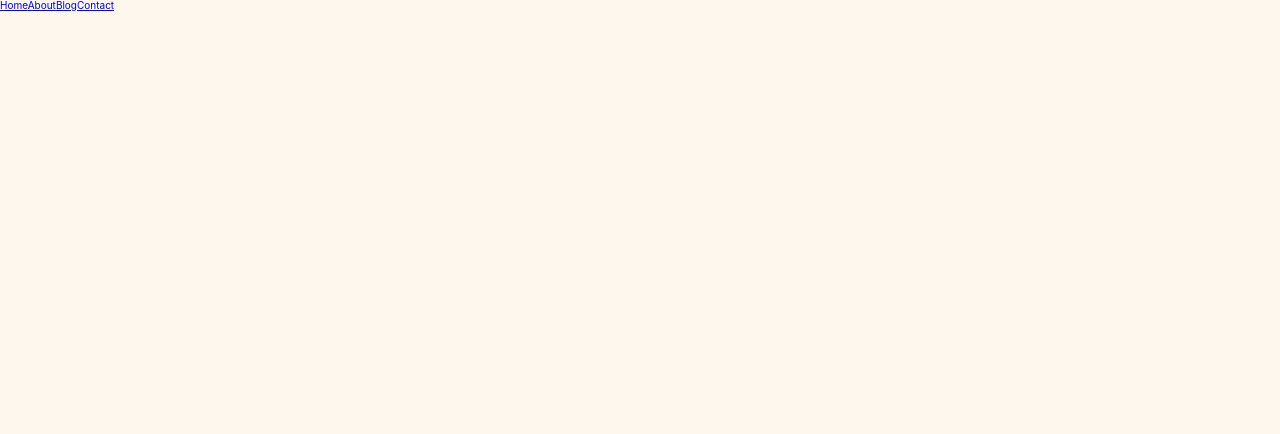
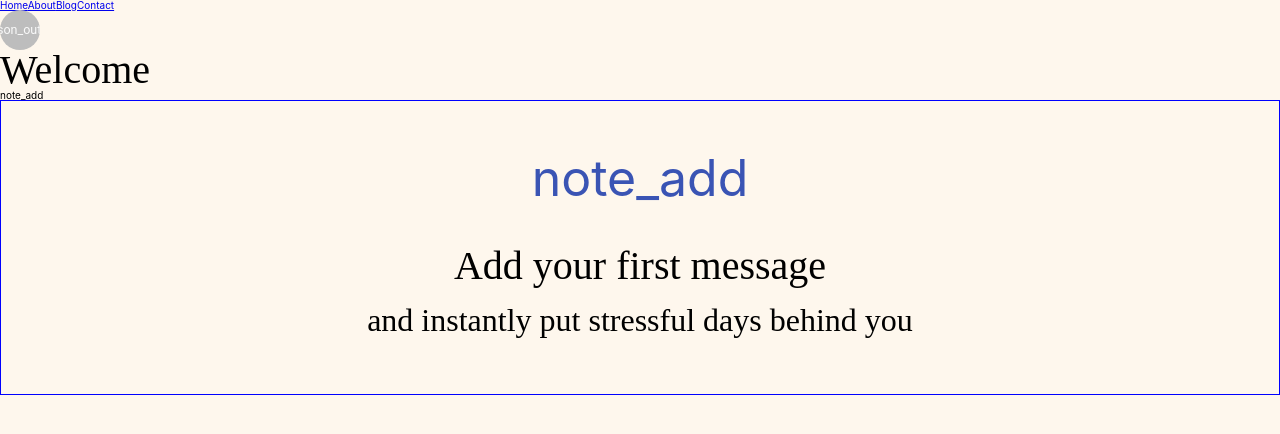
Before and after one commit to safespaceteam/safespacefrontend, a React (Create React App) app: page /profile in a window 1280 px wide. Before the commit this address led to /. Shown: the top 434 px of the page. Built offline with nearby package versions, Linux system fonts and the light colour scheme; no server answers; the HTML template or start-up script is replaced by a standard one.

Commit message:
added styling for new users without any msgs

```diff
--- /dev/null
+++ b/src/components/UserInfo.js
@@ -0,0 +1,15 @@
+import React from "react";
+import Avatar from "@material-ui/core/Avatar";
+
+const UserInfo = props => {
+  return (
+    <div>
+      <Avatar>
+        <i className="material-icons">person_outline</i>
+      </Avatar>
+      {props.name == null ? <h1>Welcome</h1> : props.name}
+    </div>
+  );
+};
+
+export default UserInfo;
--- a/src/components/editMessage.js
+++ b/src/components/editMessage.js
@@ -1,8 +1,7 @@
 import React from "react";
 import TextField from "@material-ui/core/TextField";
+import withStyles from "@material-ui/core/styles/withStyles";
 import { styles } from "./styling/msgStyling";
-
-import withStyles from "@material-ui/core/styles/withStyles";
 
 const EditMessage = props => {
   const { classes } = props;
--- a/src/components/login.js
+++ b/src/components/login.js
@@ -2,11 +2,11 @@ import React, { Component } from "react";
 import axios from "axios";
 import TextField from "@material-ui/core/TextField";
 import Avatar from "@material-ui/core/Avatar";
-import { Link } from "react-router-dom";
 import Button from "@material-ui/core/Button";
 import Paper from "@material-ui/core/Paper";
+import withStyles from "@material-ui/core/styles/withStyles";
+import { Link } from "react-router-dom";
 import { styles } from "./styling/loginStyling";
-import withStyles from "@material-ui/core/styles/withStyles";
 
 const url = process.env.REACT_APP_DB_URL;
 
--- a/src/components/messages.js
+++ b/src/components/messages.js
@@ -2,8 +2,8 @@ import React, { Component } from "react";
 import EditMessage from "./editMessage";
 import axios from "axios";
 import Paper from "@material-ui/core/Paper";
+import withStyles from "@material-ui/core/styles/withStyles";
 import { styles } from "./styling/msgStyling";
-import withStyles from "@material-ui/core/styles/withStyles";
 
 const url = process.env.REACT_APP_DB_URL;
 
--- a/src/components/msgList.js
+++ b/src/components/msgList.js
@@ -1,8 +1,8 @@
 import React from "react";
 import Messages from "./messages";
-import { styles } from "./styling/profileStyling";
 import withStyles from "@material-ui/core/styles/withStyles";
 import Grid from "@material-ui/core/Grid";
+import { styles } from "./styling/profileStyling";
 
 const MsgList = props => {
   const { classes } = props;
--- /dev/null
+++ b/src/components/noMsgs.js
@@ -0,0 +1,24 @@
+import React from "react";
+import withStyles from "@material-ui/core/styles/withStyles";
+import { styles } from "./styling/noMsgsStyling";
+
+const NoMsgs = props => {
+  const { classes } = props;
+  return (
+    <div className={classes.root}>
+      <div className={classes.addNoteIcon}>
+        <i
+          className="material-icons"
+          style={{ fontSize: 50, color: "#3A54B4" }}
+          onClick={props.newNoteForm}
+        >
+          note_add
+        </i>
+      </div>
+      <h1>Add your first message</h1>
+      <h2>and instantly put stressful days behind you</h2>
+    </div>
+  );
+};
+
+export default withStyles(styles)(NoMsgs);
--- a/src/components/profile.js
+++ b/src/components/profile.js
@@ -2,7 +2,8 @@ import React, { Component } from "react";
 import axios from "axios";
 import MsgList from "./msgList";
 import AddMessage from "./addMsg";
-import { string } from "postcss-selector-parser";
+import NoMsgs from "./noMsgs";
+import UserInfo from "./UserInfo";
 
 const url = process.env.REACT_APP_DB_URL;
 
@@ -31,48 +32,48 @@ class Profile extends Component {
     }
   };
 
-  authenticate = () => {
-    const token = localStorage.getItem("token");
-    const options = {
-      headers: {
-        authorization: token
-      }
-    };
+  // authenticate = () => {
+  //   const token = localStorage.getItem("token");
+  //   const options = {
+  //     headers: {
+  //       authorization: token
+  //     }
+  //   };
 
-    if (token) {
-      axios
-        .get(`${url}/messages`, options)
-        .then(res => {
-          console.log("res", res);
-          if (res.status === 200 && res.data) {
-            this.setState({ loggedIn: true, msgs: res.data });
-          } else {
-            throw new Error();
-          }
-        })
-        .catch(err => {
-          this.props.history.push("/");
-        });
-    } else {
-      this.props.history.push("/");
-    }
-    if (this.state.loggedIn) {
-      this.setName();
-    }
-  };
+  //   if (token) {
+  //     axios
+  //       .get(`${url}/messages`, options)
+  //       .then(res => {
+  //         console.log("res", res);
+  //         if (res.status === 200 && res.data) {
+  //           this.setState({ loggedIn: true, msgs: res.data });
+  //         } else {
+  //           throw new Error();
+  //         }
+  //       })
+  //       .catch(err => {
+  //         this.props.history.push("/");
+  //       });
+  //   } else {
+  //     this.props.history.push("/");
+  //   }
+  //   if (this.state.loggedIn) {
+  //     this.setName();
+  //   }
+  // };
 
-  componentDidMount() {
-    this.authenticate();
-  }
+  // componentDidMount() {
+  //   this.authenticate();
+  // }
 
-  componentDidUpdate(prevProps) {
-    const { pathname } = this.props.location;
-    console.log(this.props);
-    console.log(prevProps);
-    if (pathname === "/profile" && pathname !== prevProps.location.pathname) {
-      this.authenticate();
-    }
-  }
+  // componentDidUpdate(prevProps) {
+  //   const { pathname } = this.props.location;
+  //   console.log(this.props);
+  //   console.log(prevProps);
+  //   if (pathname === "/profile" && pathname !== prevProps.location.pathname) {
+  //     this.authenticate();
+  //   }
+  // }
 
   msgHandler = data => {
     this.componentDidMount();
@@ -83,6 +84,7 @@ class Profile extends Component {
     console.log("fck", this.state);
     return (
       <div>
+        <UserInfo name={this.state.name} />
         {this.state.addNote ? (
           <AddMessage
             msgs={this.state.msgs}
@@ -95,7 +97,11 @@ class Profile extends Component {
           </i>
         )}
 
-        <MsgList msgs={this.state.msgs} msgHandler={this.msgHandler} />
+        {this.state.msgs.length === 0 ? (
+          <NoMsgs newNoteForm={this.newNoteForm} />
+        ) : (
+          <MsgList msgs={this.state.msgs} msgHandler={this.msgHandler} />
+        )}
       </div>
     );
   }
--- /dev/null
+++ b/src/components/styling/noMsgsStyling.js
@@ -0,0 +1,17 @@
+export const styles = theme => ({
+  root: {
+    padding: theme.spacing.unit * 5,
+    border: "1px solid blue",
+    display: "flex",
+    alignItems: "center",
+    flexDirection: "column",
+    lineHeight: 1.5
+  },
+
+  addNoteIcon: {
+    marginBottom: "20px",
+    "&:hover": {
+      cursor: "pointer"
+    }
+  }
+});
```
